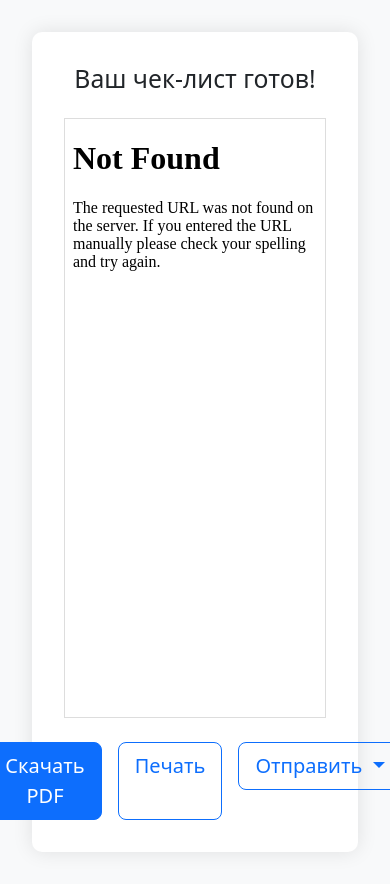
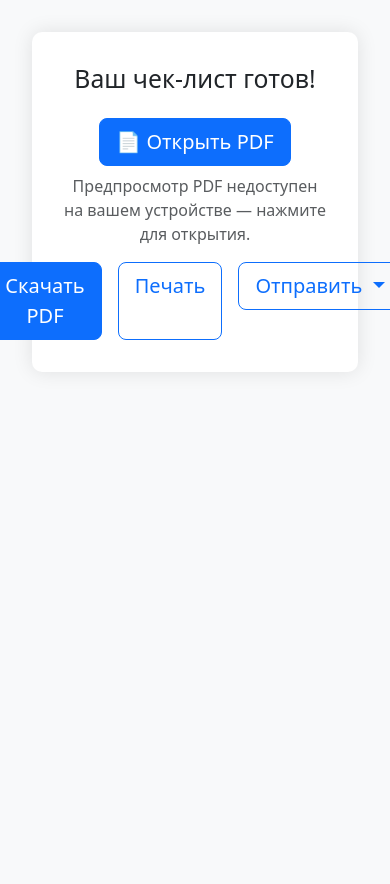
Before and after one commit to Infobest37/CheckListtTavel, a Flask app: page /preview/1 in a window 390 px wide. After the commit the page ends 340 px from the top, so only its background shows below. Run offline with Flask 2, Linux system fonts and the light colour scheme; parts of the project's set-up code (start-up, migrations or seed data) failed here and were passed over.

Commit message:
Initial commit

```diff
--- a/templates/preview.html
+++ b/templates/preview.html
@@ -35,9 +35,17 @@
     <div class="preview-container">
         <h2 class="text-center mb-4">Ваш чек-лист готов!</h2>
 
-        <div class="pdf-viewer">
-            <iframe src="{{ url_for('serve_pdf', filename=filename) }}" width="100%" height="100%"></iframe>
-        </div>
+        <div id="pdfPreviewDesktop" class="pdf-viewer d-none d-md-block">
+    <iframe src="{{ url_for('serve_pdf', filename=filename) }}" width="100%" height="100%"></iframe>
+</div>
+
+<div id="pdfPreviewMobile" class="text-center d-block d-md-none mb-3">
+    <a href="{{ url_for('serve_pdf', filename=filename) }}" class="btn btn-primary btn-lg" target="_blank">
+        📄 Открыть PDF
+    </a>
+    <p class="mt-2 text-muted">Предпросмотр PDF недоступен на вашем устройстве — нажмите для открытия.</p>
+</div>
+
 
         <div class="action-buttons">
   <a href="{{ url_for('download_pdf', filename=filename) }}" class="btn btn-primary btn-lg">
```
